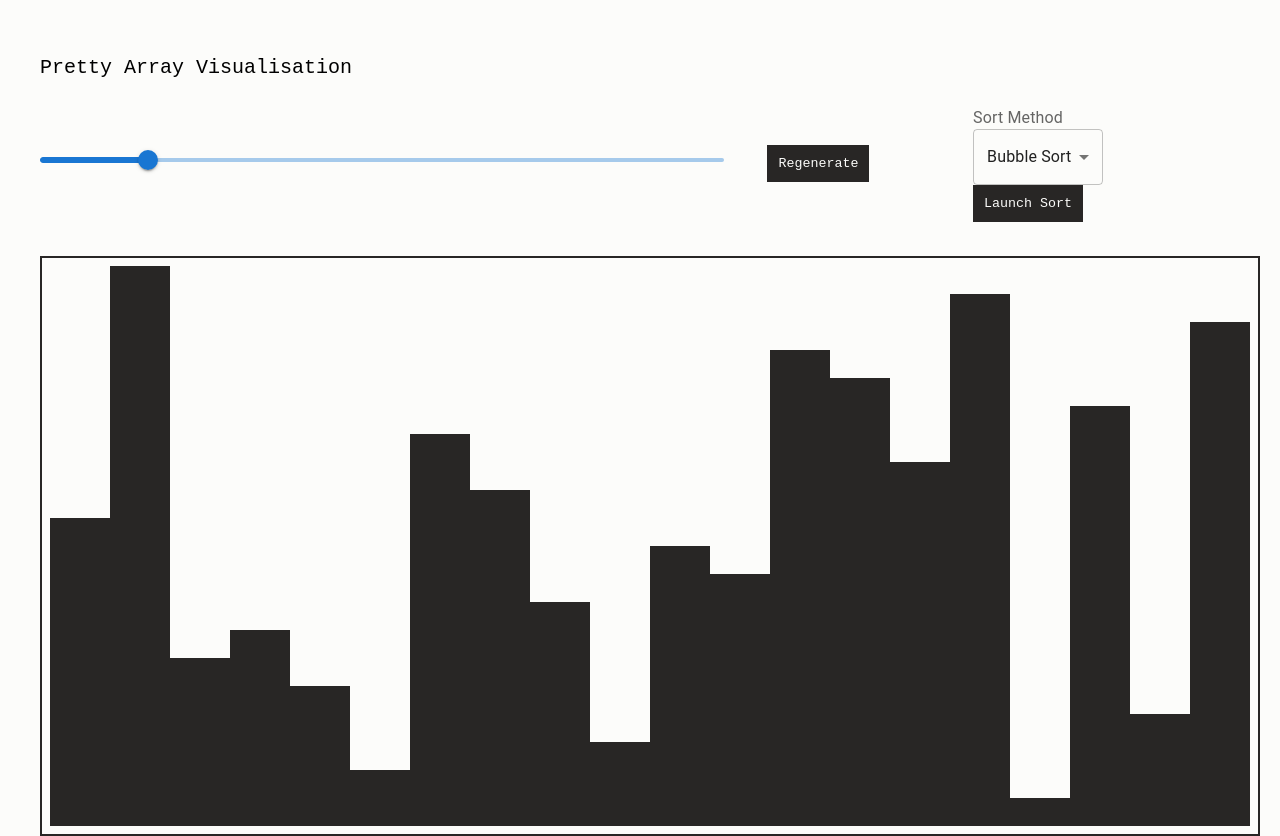
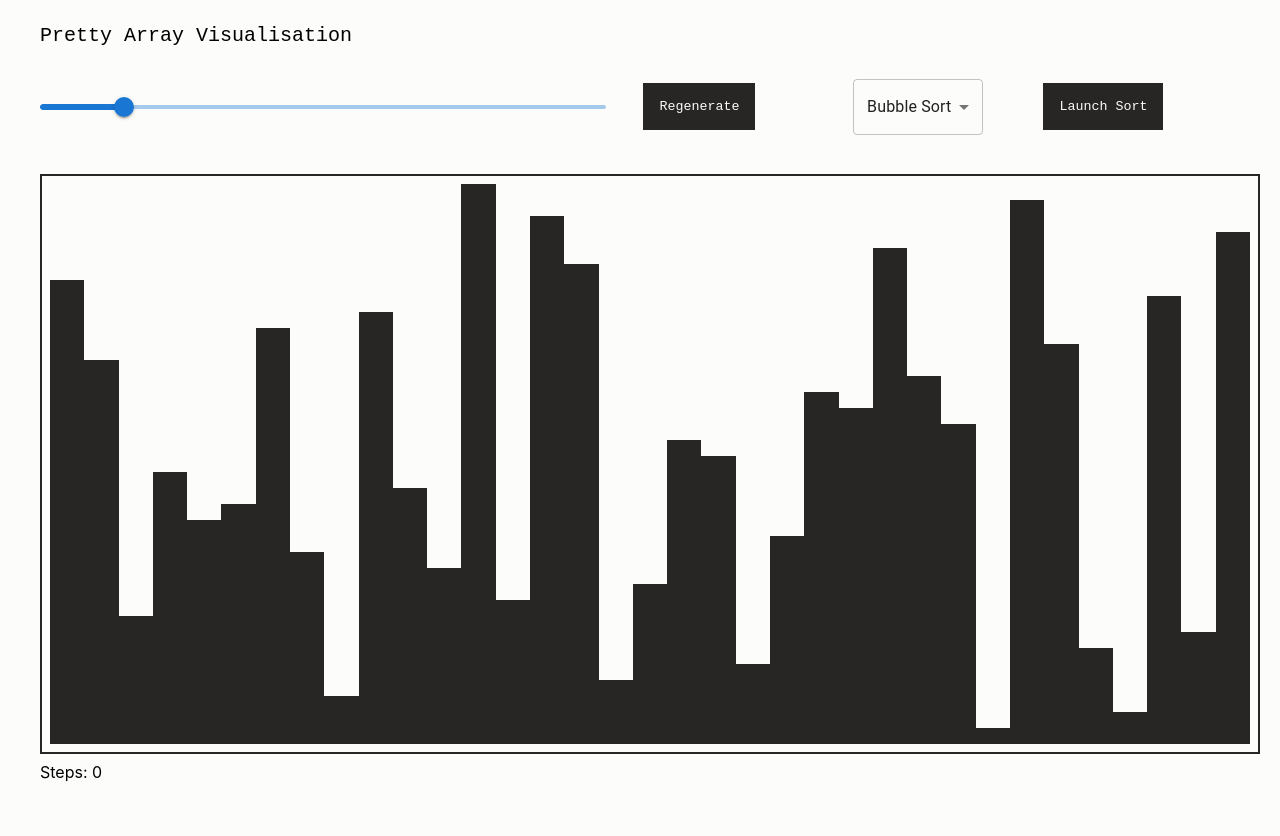
Before and after one commit to mrtnhwtt/AlgorithmVisualizer, a React (Create React App) app: page / in a window 1280 px wide. After the commit the page ends 800 px from the top, so only its background shows below. Built offline with nearby package versions, Linux system fonts and the light colour scheme.

Commit message:
added step counter at the bottom of the window some style fixes

```diff
--- a/src/App.css
+++ b/src/App.css
@@ -15,7 +15,7 @@ body {
 }
 
 .App-header {
-    padding-top: 7vmin;
+    padding-top: 3vmin;
     display: flex;
 }
 
@@ -47,6 +47,7 @@ body {
     display: flex;
     flex-grow: 2;
     flex-basis: 50%;
+    align-items: center;
     gap: 5%
 }
 
@@ -58,7 +59,7 @@ body {
 
 main {
     margin-top: 2vmin;
-    margin-bottom: 5vmin;
+    margin-bottom: 1vmin;
     height: 70%;
     border: 2px solid #282625;
     padding: 1vmin;
@@ -78,3 +79,7 @@ main {
     justify-content: center;
     align-items: center;
 }
+
+.css-187mznn-MuiSlider-root {
+    color: #282625 !important;
+}
--- a/src/App.jsx
+++ b/src/App.jsx
@@ -1,18 +1,19 @@
-import React, { useState, useEffect, useReducer } from 'react';
+import React, { useState, useEffect } from 'react';
 import './App.css';
 import ArrayBit from './components/ArrayBit/ArrayBit'
 import Button from './components/Button/Button'
-import { Slider, InputLabel, MenuItem, Select } from '@mui/material';
+import { Slider, MenuItem, Select } from '@mui/material';
 
 function App() {
 
     const [r_array, setRArray] = useState([]);
-    const [rangeValue, setRangeValue] = useState(20);
+    const [rangeValue, setRangeValue] = useState(35);
     const [isRunning, setIsRunning] = useState(false);
     const [sortMethod, setSortMethod] = useState(0);
     const [steps, setSteps] = useState(0);
 
     const createUnsortedArray = () => {
+        setSteps(0)
         for (var array = [], i = 0; i < rangeValue; ++i) array[i] = i;
         var tmp, current, top = array.length;
         if (top)
@@ -40,11 +41,11 @@ function App() {
                         arr[j] = arr[j + 1];
                         arr[j + 1] = temp;
                         setRArray([...arr]);
+                        setSteps(step)
                     }
                 }, 0.00001)
             }
         }
-        setSteps(step)
     }
 
     const handleSort = () => {
@@ -76,7 +77,7 @@ function App() {
         }
     }, [r_array]);
 
-    console.log('rendering');
+    // console.log('rendering');
 
     return (
         <div className="App" >
@@ -86,28 +87,27 @@ function App() {
                     <div className="array-settings-container" >
                         <div className="slider-container" >
                             <Slider aria-label="ArraySize"
-                                defaultValue={20}
+                                defaultValue={35}
                                 valueLabelDisplay="auto"
                                 step={1}
-                                min={5}
-                                max={100}
+                                min={15}
+                                max={150}
                                 onChange={handleSliderUpdate}
                             />
                             <div className="button-container">
                                 <Button onClickAction={regenerateArray}>Regenerate</Button> </div> <div className="button-container" >
                             </div>
                         </div>
-                        <div className="button-container">
-                            <InputLabel id="sort-select-label">Sort Method</InputLabel>
+                        <div>
                             <Select
-                                labelId="sort-select-label"
                                 id="sort-select"
                                 value={sortMethod}
-                                label="Sort Method"
                                 onChange={handleSelectSort}
                             >
                                 <MenuItem value={0}>Bubble Sort</MenuItem>
                             </Select>
+                        </div>
+                        <div className="button-container">
                             <Button onClickAction={handleSort} >Launch Sort</Button> </div>
                     </div>
                 </div >
@@ -126,6 +126,9 @@ function App() {
                 }
                 </div>
             </main >
+                <div>
+                    Steps: {steps}
+                </div>
         </div>
     );
 }
--- a/src/components/Button/button.css
+++ b/src/components/Button/button.css
@@ -2,7 +2,7 @@
     background: #282625;
     border: 1px solid #282625;
     color: #fcfcfa;
-    padding: 10px;
+    padding: 15px;
     transition: 0.4s ease;
     font-family: 'Courier New', Courier, monospace;
 }
@@ -10,6 +10,6 @@
 .custom-button:hover {
     background: #fcfcfa;
     border: 1px solid #282625;
-    color: black;
+    color: #282625;
     cursor: pointer;
 }
```
